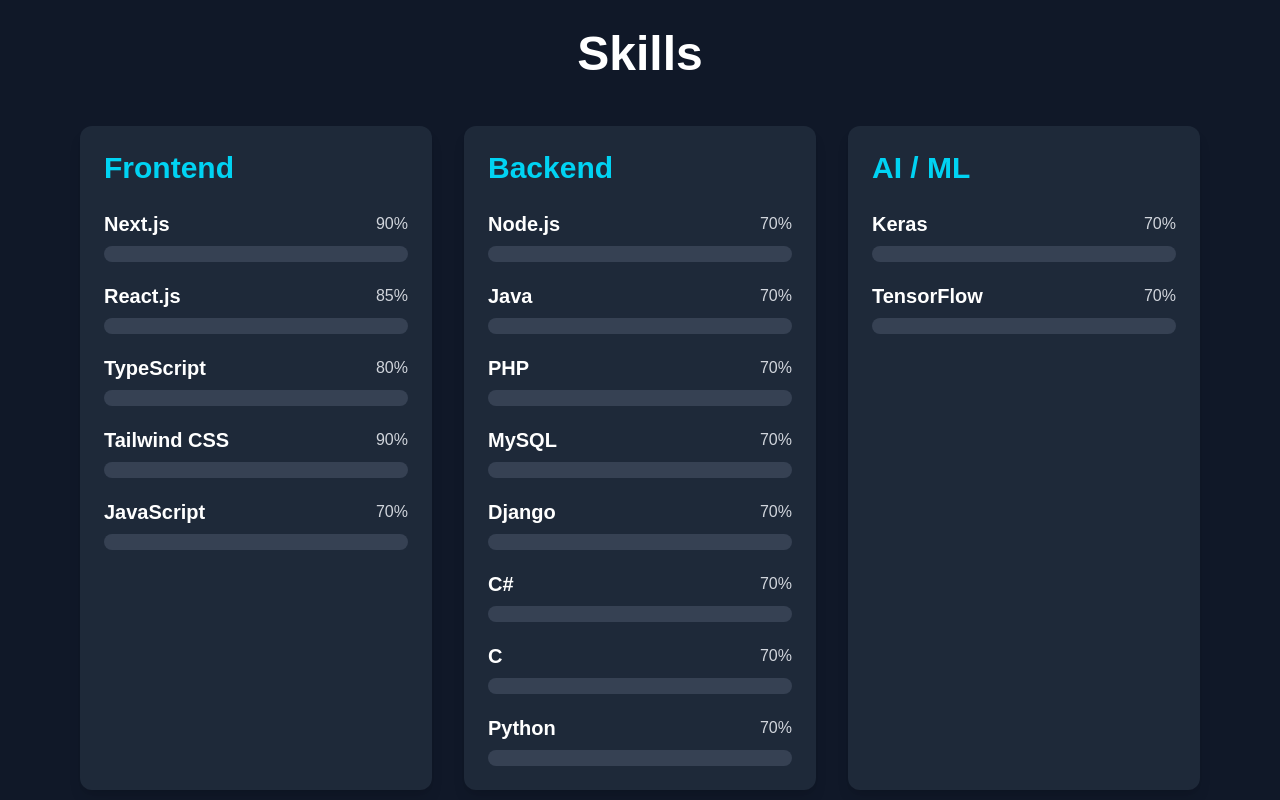
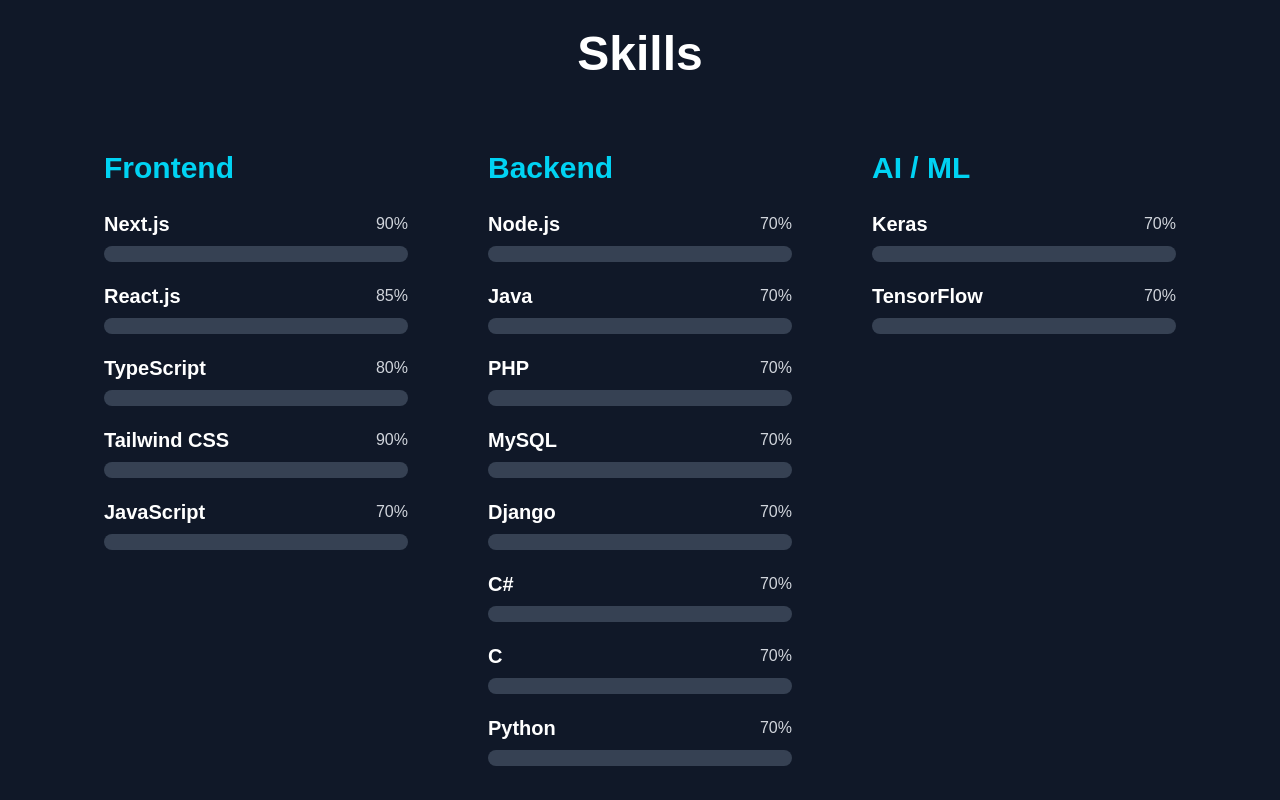
Before and after one commit to Khushbumandal2060/Portfolio, a Next.js app in the folder portfolio-ts/: page / in a window 1280 px wide. Shown: the part 1460-2260 px from the top of the page. Built offline with nearby package versions, Linux system fonts and the light colour scheme.

Commit message:
Skills Updated

```diff
--- a/portfolio-ts/src/components/Skills.tsx
+++ b/portfolio-ts/src/components/Skills.tsx
@@ -48,7 +48,7 @@ export default function Skills() {
                 {skillCategories.map((category) => (
                     <div
                         key={category.title}
-                        className="bg-gray-800 rounded-xl p-6 shadow-lg hover:shadow-[0_0_15px] transition-all"
+                        className="glass p-6 rounded-2xl hover:scale-105 hover:border-cyan-400 transition"
                     >
                         <h3
                             className={`text-2xl md:text-3xl font-bold mb-6 text-${category.color}-400`}
```
